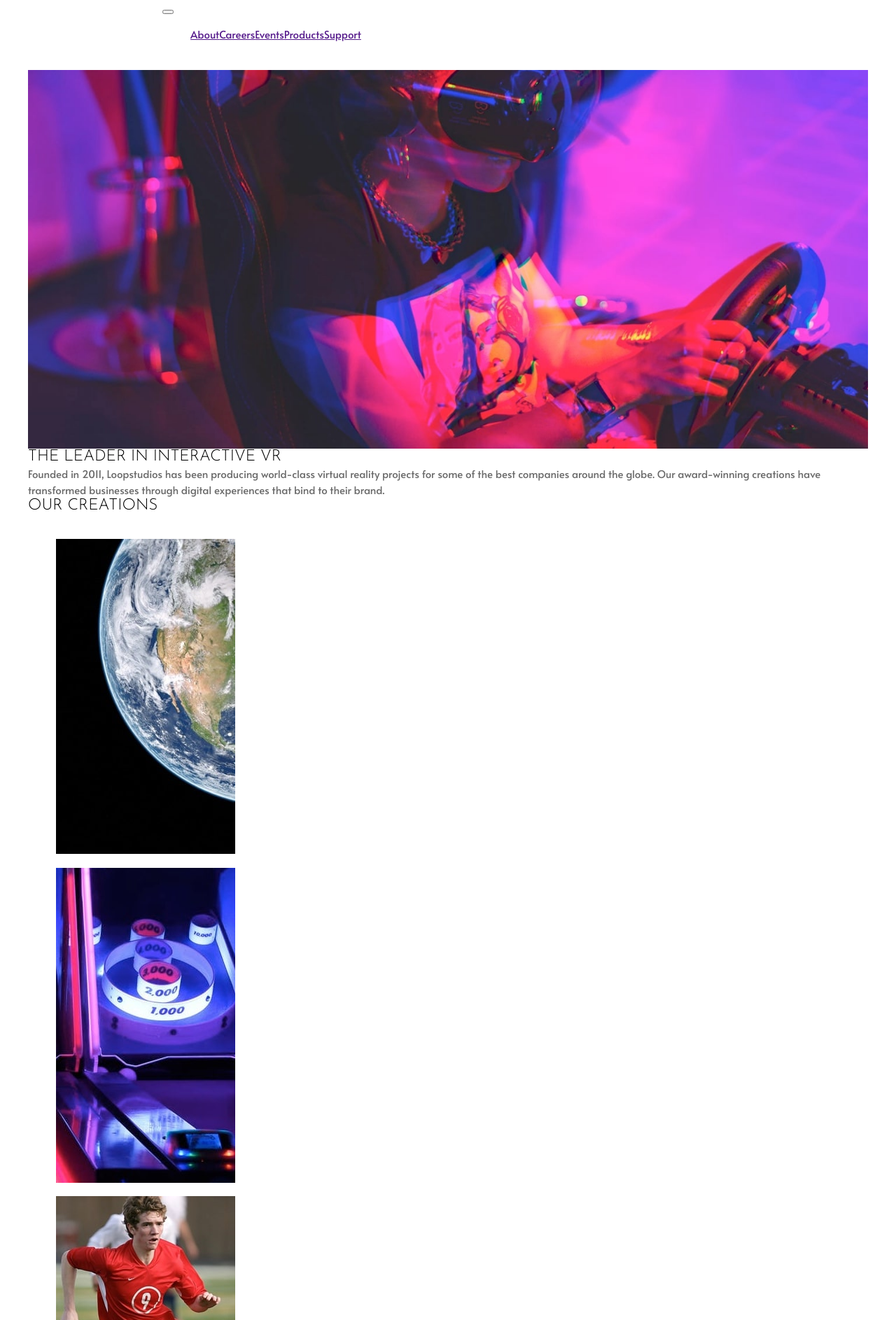
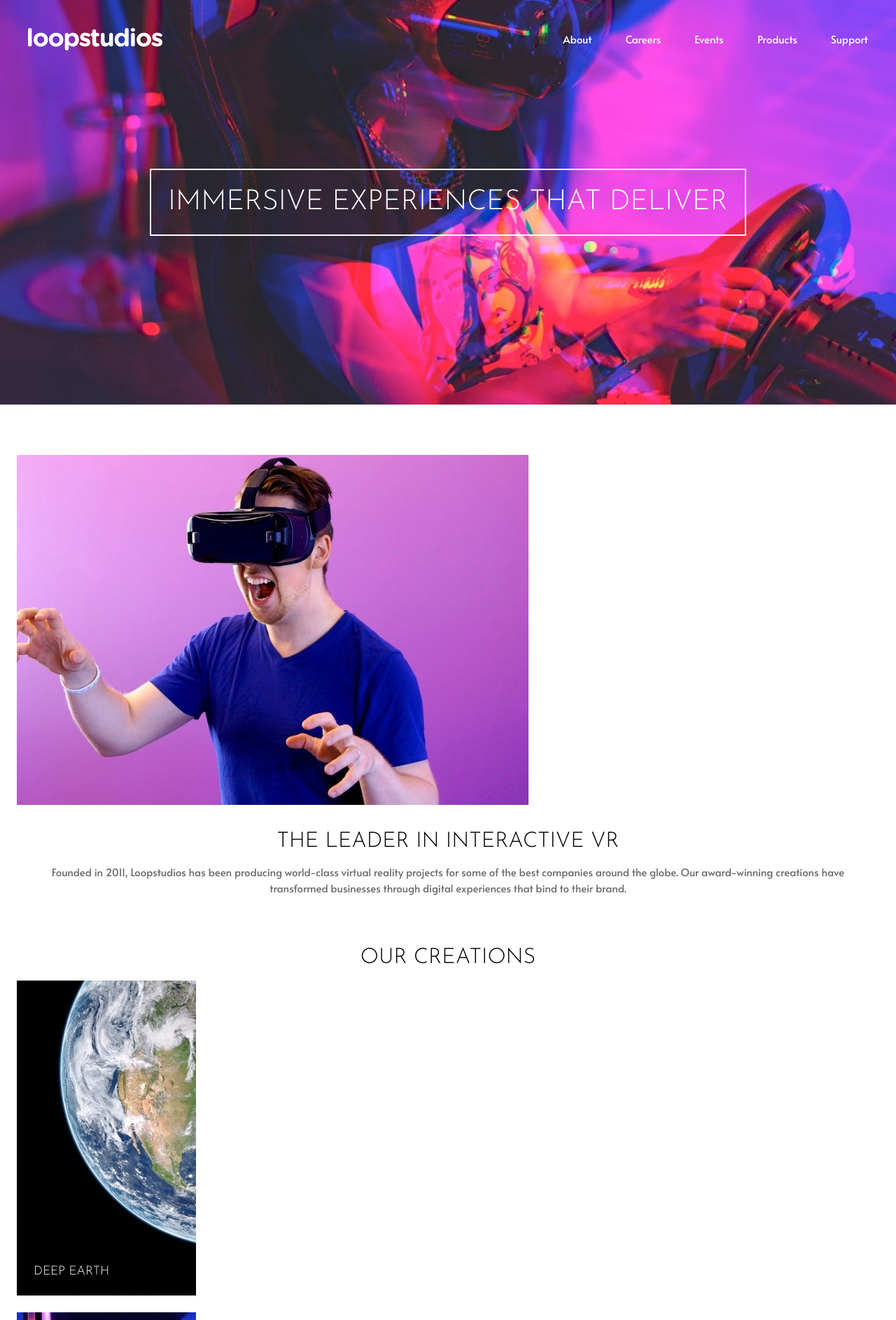
Before and after one commit to ania221B/loopstudios-landing-page, a website: page src/index.html in a window 1280 px wide. Shown: the top 1886 px of the page at 70% size. Drawn offline with nearby package versions, Linux system fonts and the light colour scheme; files that its build step writes are made by us from their sources.

Commit message:
classess + attributes added

```diff
--- a/src/index.html
+++ b/src/index.html
@@ -1,24 +1,17 @@
 <!DOCTYPE html>
 <html lang="en">
+
 <head>
   <meta charset="UTF-8" />
   <meta name="viewport" content="width=device-width, initial-scale=1.0" />
   <!-- displays site properly based on user's device -->
   <link rel="preconnect" href="https://fonts.googleapis.com" />
   <link rel="preconnect" href="https://fonts.gstatic.com" crossorigin />
-    <link
-      href="https://fonts.googleapis.com/css2?family=Alata&family=Josefin+Sans:wght@300&display=swap"
-      rel="stylesheet"
-    />
+  <link href="https://fonts.googleapis.com/css2?family=Alata&family=Josefin+Sans:wght@300&display=swap" rel="stylesheet" />
 
   <link rel="stylesheet" href="css/styles.css" />
 
-    <link
-      rel="icon"
-      type="image/png"
-      sizes="32x32"
-      href="./assets/favicon-32x32.png"
-    />
+  <link rel="icon" type="image/png" sizes="32x32" href="./assets/favicon-32x32.png" />
 
   <title>Frontend Mentor | Loopstudios landing page</title>
 
@@ -28,6 +21,7 @@
       font-size: 11px;
       text-align: center;
     }
+
     .attribution a {
       color: hsl(228, 45%, 44%);
     }
@@ -35,29 +29,26 @@
 
   <script src="js/script.js" defer></script>
 </head>
+
 <body>
   <header class="primary-header">
     <div class="container flex">
-        <h1 class="page-title">
+      <h1 class="page-title stack-up">
         <span class="visually-hidden">Loopstudios</span>
         <a href="" aria-hidden="true">
           <img src="assets/logo.svg" alt="" />
         </a>
       </h1>
       <nav>
-          <button
-            class="btn navigation-menu-btn"
-            aria-controls="primary-nav"
-            aria-expanded="false"
-          >
+        <button class="btn navigation-menu-btn" aria-controls="primary-nav" aria-expanded="false">
           <span class="visually-hidden">Mobile Navigation</span>
+          <svg class="hamburger" stroke="var(--btn-clr)" stroke-width="6" viewBox="0 0 100 100" width="100%">
+            <path class="line top" d="M20,35 h60"></path>
+            <path class="line middle" d="M20,55 h60"></path>
+            <path class="line bottom" d="M20, 75 h60"></path>
+          </svg>
         </button>
-          <ul
-            id="primary-nav"
-            class="primary-nav flex"
-            data-state="closed"
-            role="list"
-          >
+        <ul id="primary-nav" class="primary-nav flex" data-state="closed" role="list">
           <li>
             <a href="">About</a>
           </li>
@@ -78,24 +69,26 @@
     </div>
   </header>
   <main>
-      <section>
-        <div class="container">
-          <h2 class="title text-white">Immersive experiences that deliver</h2>
+    <section class="hero">
+      <div class="grid" data-section="hero">
+        <h2 class="title fs-900 text-white">Immersive experiences that deliver</h2>
         <picture>
-            <source
-              srcset="assets/desktop/image-hero.jpg"
-              media="(min-width: 40em)"
-            />
+          <source srcset="assets/desktop/image-hero.jpg" media="(min-width: 40em)" />
           <img src="assets/mobile/image-hero.jpg" alt="" />
         </picture>
       </div>
     </section>
 
-      <section>
-        <div class="container">
-          <div class="image-container"></div>
-          <div class="content-container">
-            <h2 class="title text-black">The leader in interactive VR</h2>
+    <section class="about">
+      <div class="grid" data-section="about">
+        <div class="image-container">
+          <picture>
+            <source srcset="assets/desktop/image-interactive.jpg" media="(min-width: 40em)">
+            <img src="assets/mobile/image-interactive.jpg" alt="">
+          </picture>
+        </div>
+        <div class="content-container flow">
+          <h2 class="title fs-800 text-black">The leader in interactive VR</h2>
           <p>
             Founded in 2011, Loopstudios has been producing world-class
             virtual reality projects for some of the best companies around the
@@ -106,87 +99,63 @@
       </div>
     </section>
 
-      <section>
-        <div class="container">
-          <h2 class="title text-black">Our creations</h2>
-          <ul role="list">
-            <li>
+    <section class="gallery">
+      <div class="grid" data-section="gallery">
+        <h2 class="title fs-800 text-center text-black">Our creations</h2>
+        <ul class="gallery__list flow" role="list">
+          <li class="card grid">
             <h3 class="title text-white">Deep earth</h3>
             <picture>
-                <source
-                  srcset="assets/desktop/image-deep-earth.jpg"
-                  media="(min-width: 40em)"
-                />
+              <source srcset="assets/desktop/image-deep-earth.jpg" media="(min-width: 40em)" />
               <img src="assets/mobile/image-deep-earth.jpg" alt="" />
             </picture>
           </li>
-            <li>
+          <li class="card grid">
             <h3 class="title text-white">Night arcade</h3>
             <picture>
-                <source
-                  srcset="assets/desktop/image-night-arcade.jpg"
-                  media="(min-width: 40em)"
-                />
+              <source srcset="assets/desktop/image-night-arcade.jpg" media="(min-width: 40em)" />
               <img src="assets/mobile/image-night-arcade.jpg" alt="" />
             </picture>
           </li>
-            <li>
+          <li class="card grid">
             <h3 class="title text-white">Soccer team VR</h3>
             <picture>
-                <source
-                  srcset="assets/desktop/image-soccer-team.jpg"
-                  media="(min-width: 40em)"
-                />
+              <source srcset="assets/desktop/image-soccer-team.jpg" media="(min-width: 40em)" />
               <img src="assets/mobile/image-soccer-team.jpg" alt="" />
             </picture>
           </li>
-            <li>
+          <li class="card grid">
             <h3 class="title text-white">The grid</h3>
             <picture>
-                <source
-                  srcset="assets/desktop/image-grid.jpg"
-                  media="(min-width: 40em)"
-                />
+              <source srcset="assets/desktop/image-grid.jpg" media="(min-width: 40em)" />
               <img src="assets/mobile/image-grid.jpg" alt="" />
             </picture>
           </li>
-            <li>
+          <li class="card grid">
             <h3 class="title text-white">From up above VR</h3>
             <picture>
-                <source
-                  srcset="assets/desktop/image-from-above.jpg"
-                  media="(min-width: 40em)"
-                />
+              <source srcset="assets/desktop/image-from-above.jpg" media="(min-width: 40em)" />
               <img src="assets/mobile/image-from-above.jpg" alt="" />
             </picture>
           </li>
-            <li>
+          <li class="card grid">
             <h3 class="title text-white">Pocket borealis</h3>
             <picture>
-                <source
-                  srcset="assets/desktop/image-pocket-borealis.jpg"
-                  media="(min-width: 40em)"
-                />
+              <source srcset="assets/desktop/image-pocket-borealis.jpg" media="(min-width: 40em)" />
               <img src="assets/mobile/image-pocket-borealis.jpg" alt="" />
             </picture>
           </li>
-            <li>
+          <li class="card grid">
             <h3 class="title text-white">The curiosity</h3>
             <picture>
-                <source
-                  srcset="assets/desktop/image-curiosity.jpg"
-                  media="(min-width: 40em)"
-                />
+              <source srcset="assets/desktop/image-curiosity.jpg" media="(min-width: 40em)" />
               <img src="assets/mobile/image-curiosity.jpg" alt="" />
             </picture>
           </li>
-            <li>
+          <li class="card grid">
             <h3 class="title text-white">Make it fisheye</h3>
             <picture>
-                <source
-                  srcset="assets/desktop/image-fisheye.jpg"
-                  media="(min-width: 40em)"
-                />
+              <source srcset="assets/desktop/image-fisheye.jpg" media="(min-width: 40em)" />
               <img src="assets/mobile/image-fisheye.jpg" alt="" />
             </picture>
           </li>
@@ -238,9 +207,8 @@
 
   <div class="attribution">
     Challenge by
-      <a href="https://www.frontendmentor.io?ref=challenge" target="_blank"
-        >Frontend Mentor</a
-      >. Coded by <a href="#">Your Name Here</a>.
+    <a href="https://www.frontendmentor.io?ref=challenge" target="_blank">Frontend Mentor</a>. Coded by <a href="#">Your Name Here</a>.
   </div>
 </body>
+
 </html>
--- a/src/js/script.js
+++ b/src/js/script.js
@@ -1,8 +1,8 @@
-const attribution = document.querySelector('.attribution')
-console.log(attribution)
+
+const navigation = document.querySelector('.primary-nav')
 
 const button = document.querySelector('.navigation-menu-btn')
 
 button.addEventListener('click', e => {
-  console.log('you\'ve clicked the button')
+  document.body.classList.toggle('menu-is-open')
 })
--- a/src/sass/styles.scss
+++ b/src/sass/styles.scss
@@ -12,8 +12,12 @@ $clr-neutral-900: hsl(0, 0%, 0%);
 $ff-primary: 'Alata', sans-serif;
 $ff-secondary: 'Josefin Sans', sans-serif;
 $fs-400: 0.9375rem;
+$fs-800: 1.9rem;
+$fs-900: 2.5rem;
 $fw-300: 300;
 $fw-400: 400;
+
+$offset-inline: 1.5rem;
 
 /* ==================
     RESET
@@ -110,22 +114,22 @@ select {
     UTILITY CLASSES
 ==================== */
 .container {
-    width: min(75rem, 100% - 3rem);
+    width: min(75rem, 100% - ($offset-inline * 2));
     margin-inline: auto;
   }
 
   .grid {
     display: grid;
-    gap: var(--grid-gap), 1rem;
+    gap: var(--grid-gap, 1rem);
   }
 
   .flex {
     display: flex;
-    gap: var(--flex-gap), 1rem;
+    gap: var(--flex-gap, 1rem);
   }
 
   .flow > *:where(:not(:first-child)) {
-    margin-top: var(--flow-space), 1rem;
+    margin-top: var(--flow-space, 1rem);
   }
 
   .visually-hidden {
@@ -143,6 +147,10 @@ select {
     text-transform: uppercase;
   }
 
+  .fs-400 { font-size: $fs-400; }
+  .fs-800 { font-size: $fs-800; }
+  .fs-900 { font-size: $fs-900; }
+
   .bg-white {
     background-color: $clr-neutral-100;
   }
@@ -159,6 +167,211 @@ select {
     color: $clr-neutral-900;
   }
 
+  .text-center {
+    text-align: center;
+  }
+
   .uppercase {
     text-transform: uppercase;
   }
+
+  .stack-up {
+    z-index: 1;
+  }
+
+  .btn {
+    background: none;
+    border: none;
+    cursor: pointer;
+  }
+
+/* ==================
+    HEADER
+==================== */
+
+.primary-header {
+    position: absolute;
+    inset: 0 0 auto 0;
+    padding-block: 2.5rem;
+    z-index: 1;
+    isolation: isolate;
+
+    & > .flex {
+      justify-content: space-between;
+      align-items: center;
+    }
+
+    @media(max-width: 40em) {
+      &::before {
+        content: '';
+        position: absolute;
+        inset: 0 0 auto 0;
+        width: 100%;
+        height: 100vh;
+        background-color: $clr-neutral-900;
+        transform: translateY(-100%);
+        transition: transform 350ms ease-in-out;
+      }
+    }
+}
+
+/* ==================
+    NAVIGATION
+==================== */
+
+.primary-nav {
+  padding: 0;
+  margin: 0;
+  flex-direction: row;
+
+  li:where(:not(:first-child)) {
+    margin: 0 0 0 2rem;
+  }
+
+  a {
+    color: $clr-neutral-100;
+    text-decoration: none;
+  }
+
+  @media(max-width: 40em) {
+    position: fixed;
+    inset: 7rem 0 0 0;
+    flex-direction: column;
+    justify-content: center;
+    height: 100%;
+    width: 100%;
+    padding-inline: $offset-inline;
+    transform: translateX(-100%);
+    transition: transform 350ms ease-in-out;
+
+    li:where(:not(:first-child)) {
+        margin: 1.5rem 0 0 0;
+    }
+
+    li {
+      opacity: 0;
+      transition: opacity 500ms ease-in-out 400ms;
+    }
+
+    a {
+        font-family: $ff-secondary;
+        font-size: 2rem;
+        font-weight: $fw-300;
+        text-transform: uppercase;
+    }
+  }
+}
+
+.menu-is-open .primary-header::before {
+  transform: translateY(0);
+}
+
+.menu-is-open .primary-nav {
+  transform: translateX(0);
+  li {
+    opacity: 1;
+  }
+}
+
+.navigation-menu-btn {
+    display: none;
+
+    @media (max-width: 40rem) {
+            --btn-clr: white;
+            display: grid;
+            place-items: center;
+            position: absolute;
+            inset: 2rem $offset-inline auto auto;
+
+            width: 2.85rem;
+            aspect-ratio: 1;
+            background-color: transparent;
+        }
+  }
+
+/* ==================
+    HERO
+==================== */
+
+.grid[data-section="hero"] {
+  --grid-gap: 0;
+  display: grid;
+  grid-template-columns: $offset-inline 1fr $offset-inline;
+  place-items: center;
+
+  & > * {
+    grid-row: 1;
+  }
+
+  picture {
+    grid-column: 1 / -1;
+    z-index: -1;
+  }
+
+  h2 {
+    grid-column: 2;
+    border: 0.125rem solid $clr-neutral-100;
+    padding: 1.5rem $offset-inline;
+  }
+}
+
+/* ==================
+    ABOUT
+==================== */
+
+.grid[data-section="about"] {
+  --grid-gap: 0;
+  display: grid;
+  grid-template-columns: $offset-inline 1fr $offset-inline;
+
+  padding-block-start: $offset-inline * 3;
+  padding-block-end: $offset-inline * 1.5;
+
+  & > * {
+    grid-column: 2;
+  }
+
+  .content-container {
+    padding-block: $offset-inline * 1.5;
+    padding-inline: $offset-inline * 0.5;
+    text-align: center;
+  }
+}
+
+/* ==================
+    GALLERY
+==================== */
+
+.grid[data-section="gallery"] {
+  --grid-gap: 0;
+  display: grid;
+  grid-template-columns: $offset-inline 1fr $offset-inline;
+
+  & > * {
+    grid-column: 2;
+  }
+}
+
+.gallery__list {
+  --flow-space: #{$offset-inline};
+  padding: 0;
+}
+
+.card {
+  grid-template-columns: 1fr 1fr;
+
+    & > * {
+      grid-row: 1;
+    }
+    picture {
+      grid-column: 1 / -1;
+      z-index: -1;
+    }
+
+    h3 {
+      padding: $offset-inline;
+      grid-column: 1;
+      justify-self: start;
+      align-self: end;
+    }
+}
```
Lines whose indentation alone changed are shown as unchanged.
